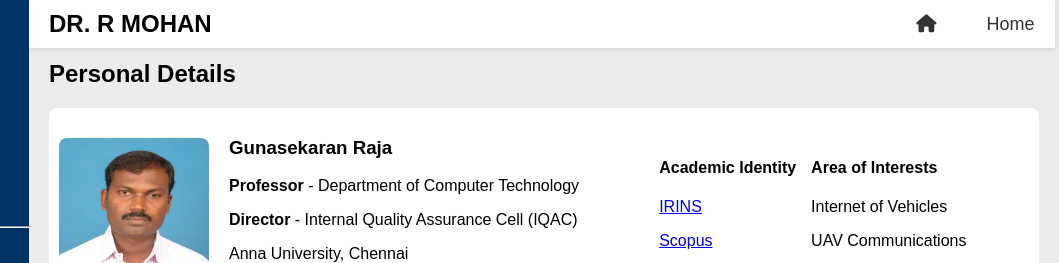
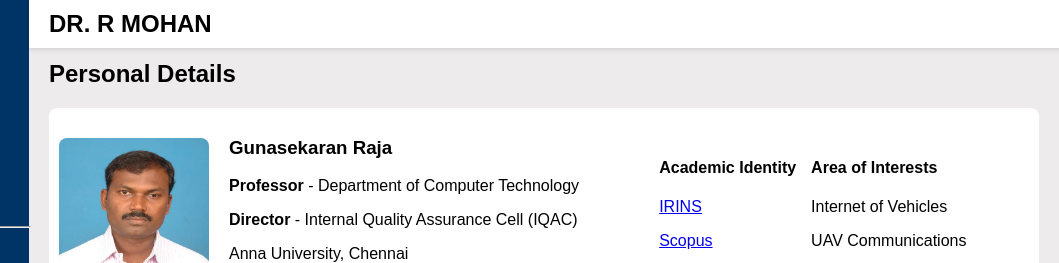
Before and after one commit to anandha564/intern, a plain HTML site: page index.html in a window 1280 px wide. Shown: the top 263 px of the page, 221-1280 px from the left. Drawn offline with Linux system fonts and the light colour scheme.

Commit message:
Update styles.css

```diff
--- a/styles.css
+++ b/styles.css
@@ -64,7 +64,6 @@ body {
 }
 .header {
     width:100%;
-    max-width: 77%;
     background-color: white;
     padding: 10px 20px;
     box-shadow: 0 2px 4px rgba(0,0,0,0.1);
```
